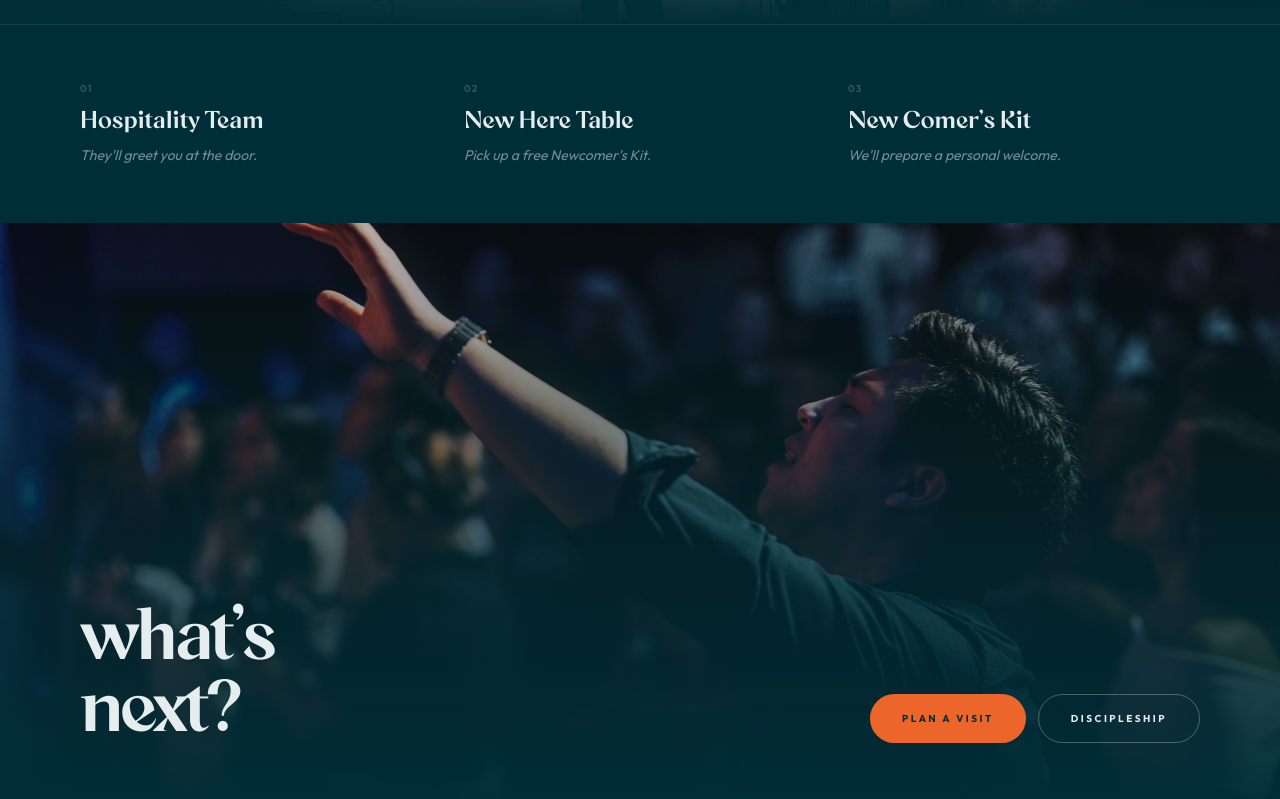
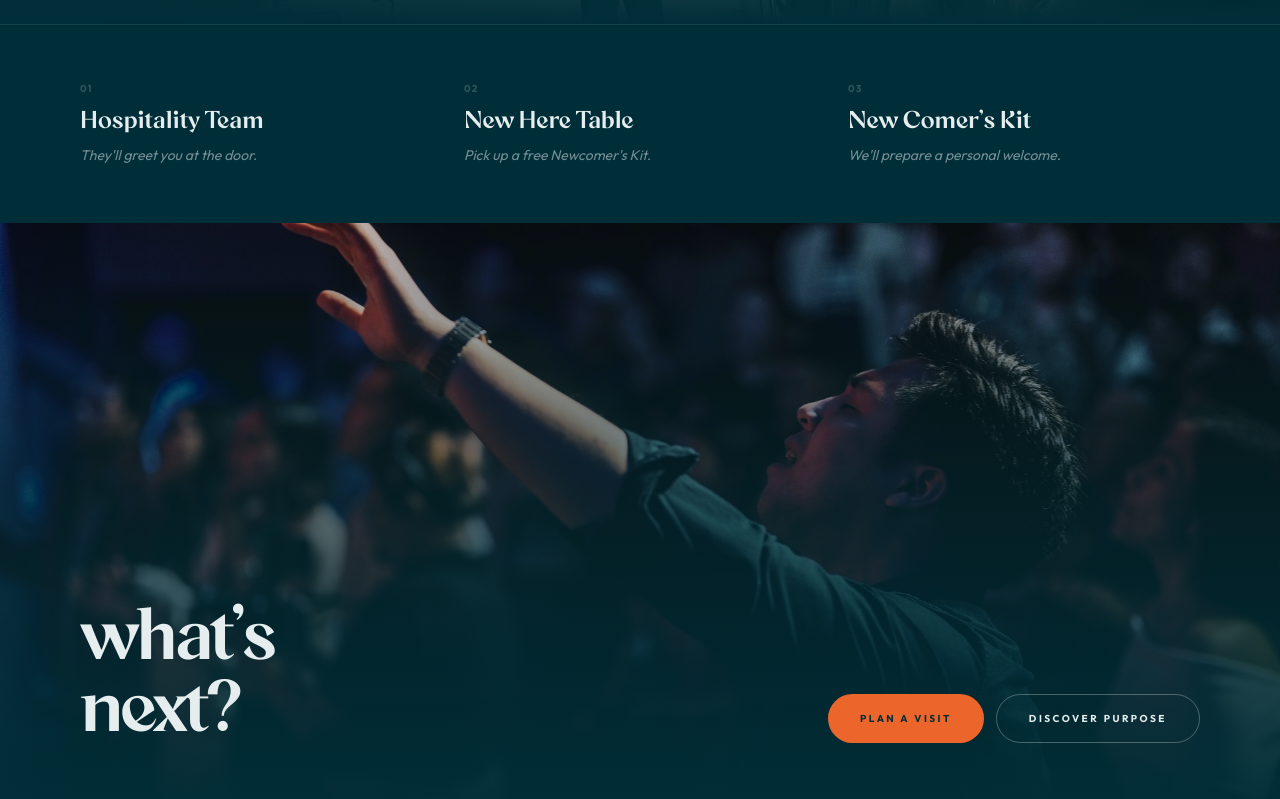
Before and after one commit to Alphaexplora-Church/WLCM-react-ui, a React (Vite) app: page / in a window 1280 px wide. Shown: the part 5150-5949 px from the top of the page. Built offline with nearby package versions, Linux system fonts and the light colour scheme; no server answers.

Commit message:
refactor: changed discipleship to discover purpose

```diff
--- a/src/features/Home/FooterCTA.tsx
+++ b/src/features/Home/FooterCTA.tsx
@@ -48,7 +48,7 @@ const FooterCTA = () => {
                             to="/discover-purpose"
                             className="px-8 py-4 rounded-full border border-soft-linen/30 text-soft-linen font-sans text-[10px] uppercase tracking-[0.25em] font-bold hover:bg-soft-linen/10 active:scale-95 transition-all text-center"
                         >
-                            Discipleship
+                            Discover Purpose
                         </Link>
                     </motion.div>
                 </div>
```
